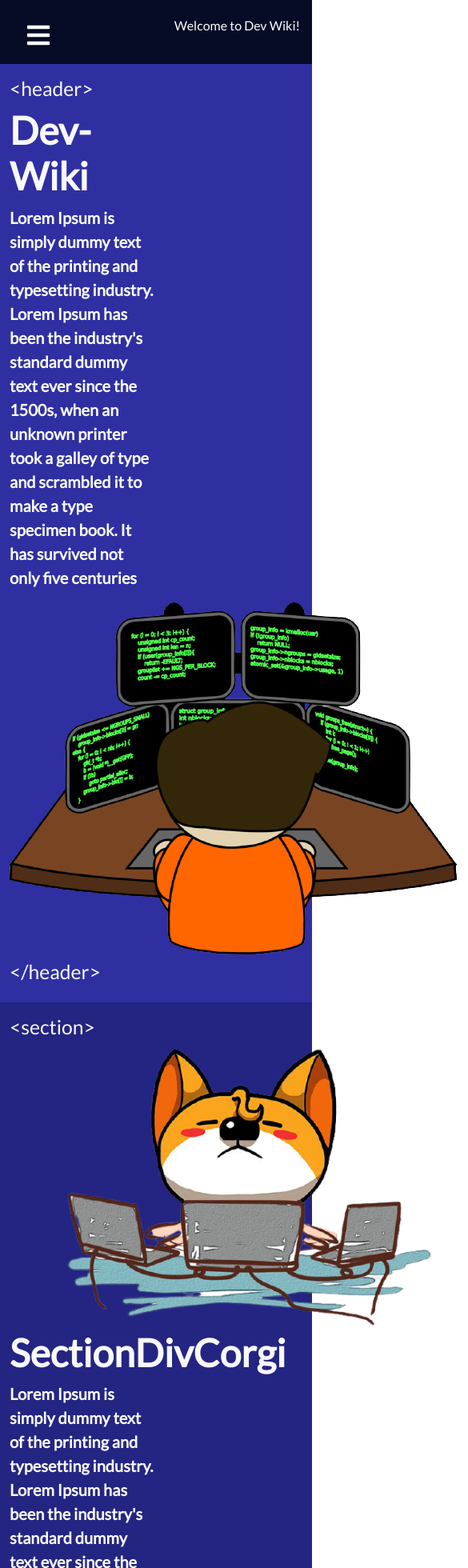
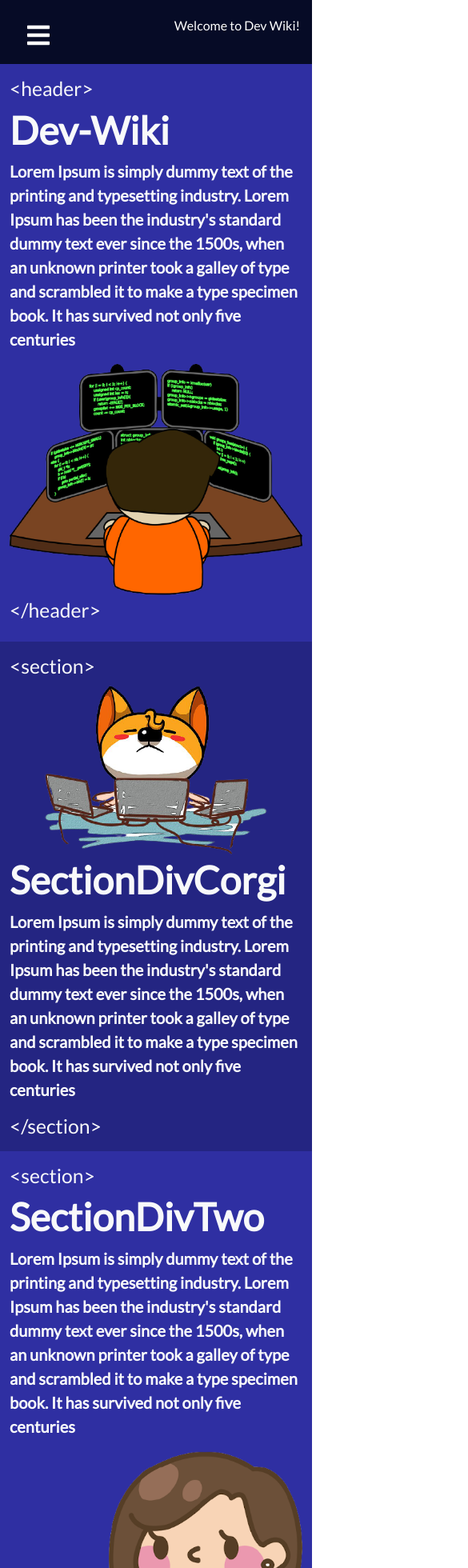
Before and after one commit to zdensamson/DEV-WIKI, a React (Create React App) app in the folder client/: page / in a window 390 px wide. Shown: the top 1960 px of the page at 80% size, 585 px wide, since content can reach past the window. Built offline with nearby package versions, Linux system fonts and the light colour scheme.

Commit message:
home page media quieries

```diff
--- a/client/src/components/Home/HeaderDiv.js
+++ b/client/src/components/Home/HeaderDiv.js
@@ -8,7 +8,7 @@ const HeaderDiv = () => {
                 <h2 className=""> &lt;header&gt;</h2>
 
                 <div className="d-flex flex-wrap">
-                    <div className="col-6 my-auto">
+                    <div className="col-lg-6 col-xs-12 my-auto">
                     <h1>Dev-Wiki</h1>
                         <p>Lorem Ipsum is simply dummy text of the printing and typesetting industry. Lorem Ipsum has been the industry's standard dummy text ever since the 1500s, when an unknown printer took a galley of type and scrambled it to make a type specimen book. It has survived not only five centuries</p>
                     </div>
--- a/client/src/components/Home/SectionDivOne.js
+++ b/client/src/components/Home/SectionDivOne.js
@@ -10,7 +10,7 @@ const SectionDivOne = () => {
                     <div className=" d-flex flex-wrap">
                         <img src={dogCode} alt="dog code"></img>
                     </div>
-                    <div className="my-auto col-6">
+                    <div className="my-auto col-lg-6 col-xs-12">
                         <h1>SectionDivCorgi</h1>
                         <p>Lorem Ipsum is simply dummy text of the printing and typesetting industry. Lorem Ipsum has been the industry's standard dummy text ever since the 1500s, when an unknown printer took a galley of type and scrambled it to make a type specimen book. It has survived not only five centuries</p>
                     </div>
--- a/client/src/components/Home/SectionDivTwo.js
+++ b/client/src/components/Home/SectionDivTwo.js
@@ -7,7 +7,7 @@ const SectionDivTwo = () => {
             <div className="container">
                 <h2> &lt;section&gt;</h2>
                 <div className="d-flex flex-wrap">
-                    <div className="col-6 my-auto">
+                    <div className="col-lg-6 col-xs-12 my-auto">
                         <h1>SectionDivTwo</h1>
                         <p>Lorem Ipsum is simply dummy text of the printing and typesetting industry. Lorem Ipsum has been the industry's standard dummy text ever since the 1500s, when an unknown printer took a galley of type and scrambled it to make a type specimen book. It has survived not only five centuries</p>
                     </div>
--- a/client/src/index.css
+++ b/client/src/index.css
@@ -61,9 +61,6 @@
     background-color:#2F2FA2;
 }
 
-.homeSectionOne img {
-  width: 600px;
-}
 
 .homeSectionTwo p {
     font-weight:bold;
@@ -75,10 +72,6 @@
     font-size: 48px;
 }
 
-.homeSectionTwo img {
-    height: 375px;
-    width: 475px;
-}
 
 .margin8px {
     margin-bottom: 0px;
@@ -93,3 +86,20 @@
     background-color: #2F2FA2;
     height: 100vh;
 }
+
+.homeSectionOne img {
+    height: 100%;
+    width: 100%;
+  }
+
+.homeSectionTwo img {
+    /* height: 375px;
+    width: 475px; */
+
+    height: 100%;
+    width: 100%;
+}
+.headerDiv img {
+    height: 100%;
+    width: 100%;
+}
```
